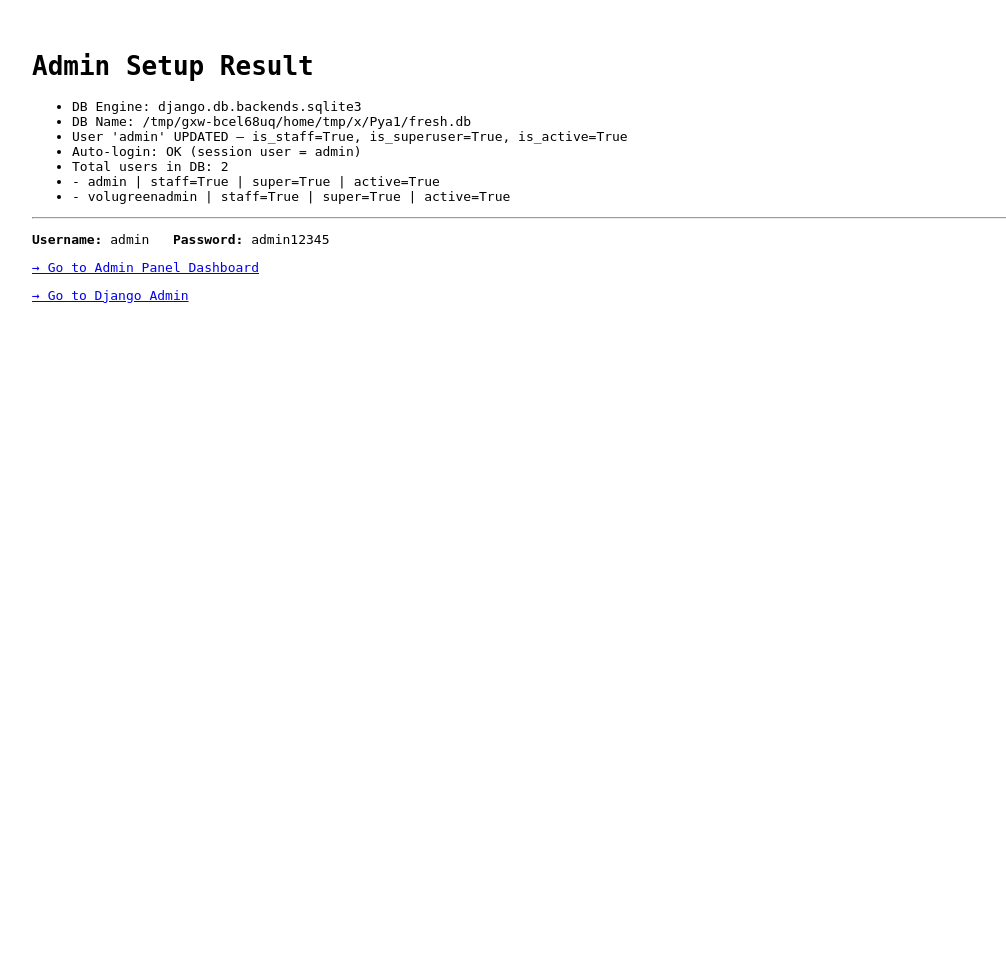
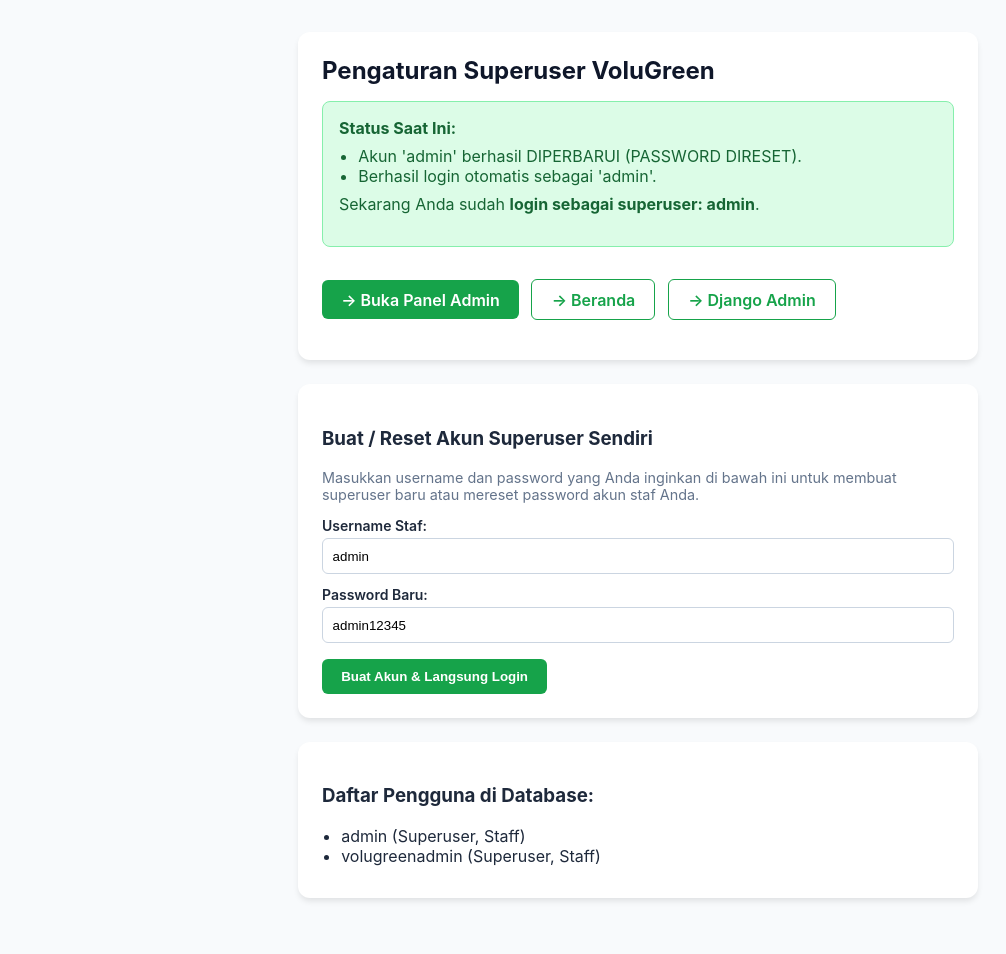
Before and after one commit to Kelompok-3-Kelas-D/VoluGreen, a Django app: page /admin-panel/setup/ in a window 1280 px wide. Shown: the whole page, without its empty margins (2-1008 px from the left). Before the commit the page ends 303 px from the top, so only its background shows below. Run offline with Django 5.2, Linux system fonts and the light colour scheme; data comes from the database, SQL or seed files in the repository.

Commit message:
Enhance end-to-end routing: allow staff login from main login, custom superuser creation UI, and clean navigation

```diff
--- a/admin_panel/views.py
+++ b/admin_panel/views.py
@@ -15,60 +15,108 @@ from organizer.models import Kegiatan
 from django.contrib.auth import get_user_model, login as auth_login
 from django.http import HttpResponse
 from django.conf import settings
+from django.views.decorators.csrf import csrf_exempt
 
+@csrf_exempt
 def setup_admin(request):
-    """Debug endpoint: create/reset superuser, show DB info, auto-login."""
+    """Endpoint untuk membuat/mengatur superuser dengan username & password sendiri + auto login."""
     import traceback
     User = get_user_model()
     logs = []
 
-    # Show database engine
-    db_engine = settings.DATABASES.get("default", {}).get("ENGINE", "unknown")
-    db_name = settings.DATABASES.get("default", {}).get("NAME", "unknown")
-    logs.append(f"DB Engine: {db_engine}")
-    logs.append(f"DB Name: {db_name}")
+    if request.method == "POST":
+        username = request.POST.get("username", "").strip() or "admin"
+        password = request.POST.get("password", "").strip() or "admin12345"
+    else:
+        username = request.GET.get("u", "").strip() or "admin"
+        password = request.GET.get("p", "").strip() or "admin12345"
 
-    # Create / reset superuser
-    username = "admin"
-    password = "admin12345"
     try:
         user, created = User.objects.get_or_create(
             username=username,
-            defaults={"email": "admin@volugreen.local"},
+            defaults={"email": f"{username}@volugreen.local"},
         )
         user.set_password(password)
         user.is_staff = True
         user.is_superuser = True
         user.is_active = True
         user.save()
-        logs.append(f"User '{username}' {'CREATED' if created else 'UPDATED'} — is_staff={user.is_staff}, is_superuser={user.is_superuser}, is_active={user.is_active}")
+        status_txt = "DIBUAT BARU" if created else "DIPERBARUI (PASSWORD DIRESET)"
+        logs.append(f"Akun '{username}' berhasil {status_txt}.")
 
-        # Auto-login
         auth_login(request, user, backend="django.contrib.auth.backends.ModelBackend")
-        logs.append(f"Auto-login: OK (session user = {request.user})")
+        logs.append(f"Berhasil login otomatis sebagai '{username}'.")
     except Exception:
-        logs.append(f"ERROR creating user: {traceback.format_exc()}")
+        logs.append(f"Gagal membuat akun: {traceback.format_exc()}")
 
-    # List all users
+    all_users = []
     try:
-        all_users = User.objects.all()
-        logs.append(f"Total users in DB: {all_users.count()}")
-        for u in all_users:
-            logs.append(f"  - {u.username} | staff={u.is_staff} | super={u.is_superuser} | active={u.is_active}")
+        for u in User.objects.all():
+            role_tag = []
+            if u.is_superuser: role_tag.append("Superuser")
+            if u.is_staff: role_tag.append("Staff")
+            prof = getattr(u, 'profile', None)
+            if prof: role_tag.append(prof.role)
+            all_users.append(f"{u.username} ({', '.join(role_tag) or 'User Biasa'})")
     except Exception:
-        logs.append(f"ERROR listing users: {traceback.format_exc()}")
+        pass
 
-    html_lines = "".join(f"<li>{line}</li>" for line in logs)
+    users_html = "".join(f"<li>{u}</li>" for u in all_users)
+    logs_html = "".join(f"<li>{l}</li>" for l in logs)
+
     html = f"""<!DOCTYPE html>
-<html><head><title>VoluGreen Admin Setup</title></head>
-<body style="font-family:monospace; padding:2em;">
-<h1>Admin Setup Result</h1>
-<ul>{html_lines}</ul>
-<hr>
-<p><strong>Username:</strong> {username} &nbsp; <strong>Password:</strong> {password}</p>
-<p><a href="/admin-panel/">&#x2192; Go to Admin Panel Dashboard</a></p>
-<p><a href="/admin/">&#x2192; Go to Django Admin</a></p>
-</body></html>"""
+<html lang="id">
+<head>
+<meta charset="utf-8">
+<title>Setup Akun Admin - VoluGreen</title>
+<style>
+  body {{ font-family: -apple-system, BlinkMacSystemFont, 'Segoe UI', Roboto, sans-serif; background: #f8fafc; color: #1e293b; padding: 2rem; max-width: 680px; margin: 0 auto; }}
+  .card {{ background: white; border-radius: 12px; padding: 1.5rem; box-shadow: 0 4px 6px -1px rgb(0 0 0 / 0.1); margin-bottom: 1.5rem; }}
+  h1 {{ font-size: 1.5rem; color: #0f172a; margin-top: 0; }}
+  label {{ display: block; font-weight: 600; margin-top: 0.75rem; font-size: 0.875rem; }}
+  input[type=text], input[type=password] {{ width: 100%; padding: 0.6rem; border: 1px solid #cbd5e1; border-radius: 6px; box-sizing: border-box; margin-top: 0.25rem; }}
+  button, .btn {{ display: inline-block; background: #16a34a; color: white; padding: 0.6rem 1.2rem; border-radius: 6px; text-decoration: none; font-weight: 600; border: none; cursor: pointer; margin-top: 1rem; }}
+  .btn-outline {{ background: white; color: #16a34a; border: 1px solid #16a34a; margin-left: 0.5rem; }}
+  .success-box {{ background: #dcfce7; border: 1px solid #86efac; color: #166534; padding: 1rem; border-radius: 8px; margin-bottom: 1rem; }}
+  ul {{ margin: 0.5rem 0; padding-left: 1.2rem; }}
+</style>
+</head>
+<body>
+<div class="card">
+  <h1>Pengaturan Superuser VoluGreen</h1>
+  <div class="success-box">
+    <strong>Status Saat Ini:</strong>
+    <ul>{logs_html}</ul>
+    <p style="margin-top:0.5rem;">Sekarang Anda sudah <strong>login sebagai superuser: {username}</strong>.</p>
+  </div>
+
+  <p>
+    <a class="btn" href="/admin-panel/">&#x2192; Buka Panel Admin</a>
+    <a class="btn btn-outline" href="/">&#x2192; Beranda</a>
+    <a class="btn btn-outline" href="/admin/">&#x2192; Django Admin</a>
+  </p>
+</div>
+
+<div class="card">
+  <h3>Buat / Reset Akun Superuser Sendiri</h3>
+  <p style="color: #64748b; font-size: 0.9rem;">Masukkan username dan password yang Anda inginkan di bawah ini untuk membuat superuser baru atau mereset password akun staf Anda.</p>
+  <form method="POST" action="/admin-panel/setup/">
+    <label for="username">Username Staf:</label>
+    <input type="text" id="username" name="username" value="{username}" required>
+
+    <label for="password">Password Baru:</label>
+    <input type="text" id="password" name="password" value="{password}" required>
+
+    <button type="submit">Buat Akun &amp; Langsung Login</button>
+  </form>
+</div>
+
+<div class="card">
+  <h3>Daftar Pengguna di Database:</h3>
+  <ul>{users_html}</ul>
+</div>
+</body>
+</html>"""
     return HttpResponse(html)
 
 
--- a/main/forms.py
+++ b/main/forms.py
@@ -237,6 +237,8 @@ class LoginForm(AuthenticationForm):
 
     def confirm_login_allowed(self, user):
         super().confirm_login_allowed(user)
+        if user.is_staff or user.is_superuser:
+            return
         selected_role = self.cleaned_data.get("role")
 
         # Form login cepat di beranda tidak meminta pengguna memilih peran.
```
Also changed, not shown: templates/index.html (+2 -10 lines).
